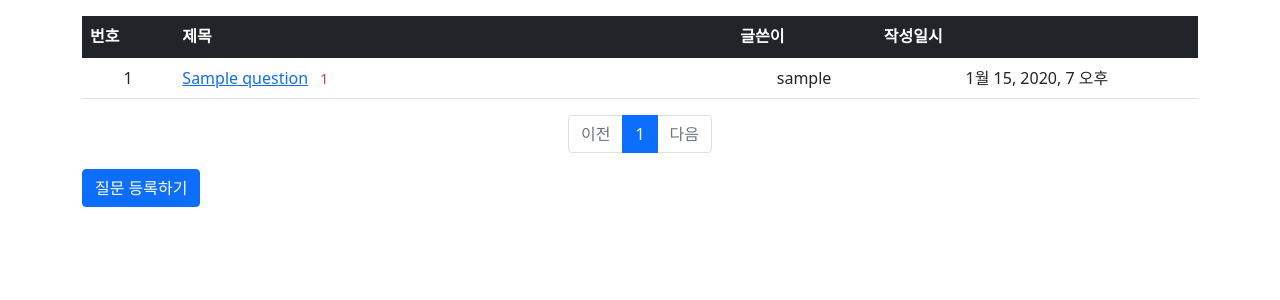
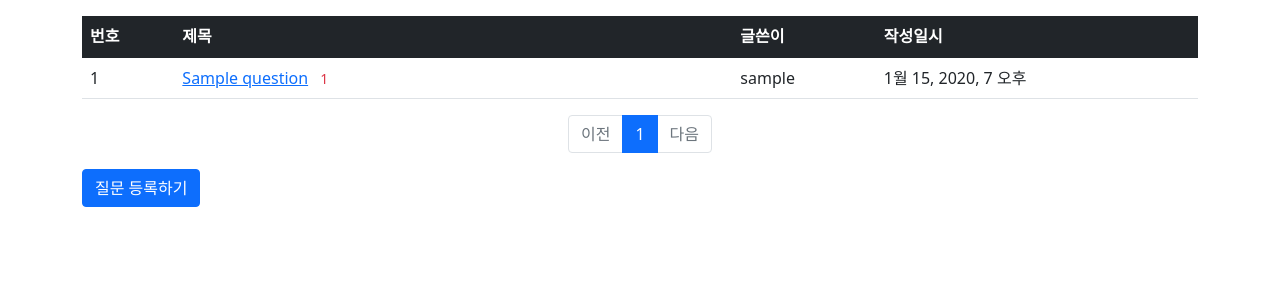
Before and after one commit to CatsSaveTheWorld/Playground, a Django app: page /board/ in a window 1280 px wide. Shown: the part 57-357 px from the top of the page. Run offline with Django 3.2, Linux system fonts and the light colour scheme; tables that the repository leaves empty hold one stand-in row (values such as "Sample post"); parts of the project's set-up code (start-up, migrations or seed data) failed here and were passed over; some libraries are stand-ins or nearby versions.

Commit message:
left sort on question list

```diff
--- a/TEMPLATES/board/question_list.html
+++ b/TEMPLATES/board/question_list.html
@@ -14,7 +14,7 @@
         <tbody>
             {% if question_list %}
                 {% for question in question_list %}
-                <tr class="text-center">
+                <tr class="text-start">
                     <td>
                         <!--번호 = 전체건수 - 시작인덱스 - 현재 인덱스 + 1-->
                         <!--sub: - 빼기(:도 포함), add: - 더하기-->
@@ -26,8 +26,8 @@
                         <span class="text-danger small mx-2">{{ question.answer_set.count }}</span>
                         {% endif %}
                     </td>
-                    <td>{{ question.author.username }}</td>
-                    <td>{{ question.create_date }}</td>
+                    <td class="text-start">{{ question.author.username }}</td>
+                    <td class="text-start">{{ question.create_date }}</td>
                 </tr>
                 {% endfor %}
             {% else %}
```
